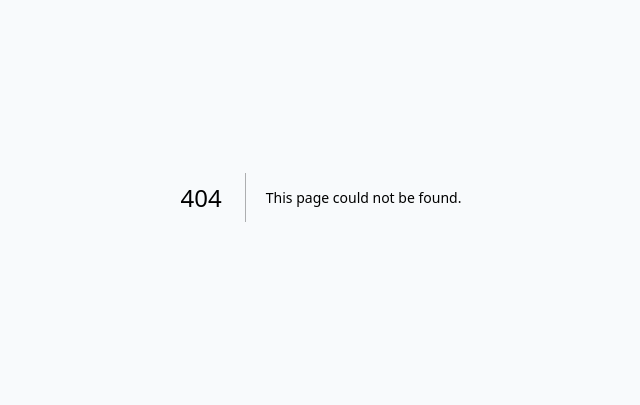
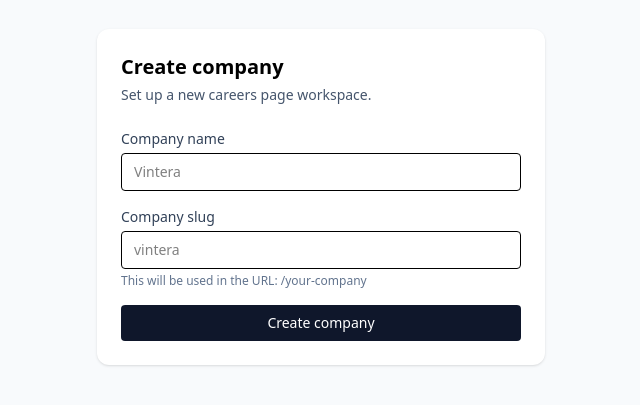
Before and after one commit to Manthan283/career_page_builder, a Next.js app: page /create-company in a window 1280 px wide. Before the commit this address had no page. Shown: the part 203-608 px from the top of the page, without its empty margins (319-959 px from the left). Built offline with nearby package versions, Linux system fonts and the light colour scheme.

Commit message:
Fixing landing page and create-company route

```diff
--- a/src/app/[companyslug]/edit/EditorPageClient.tsx
+++ b/src/app/[companyslug]/edit/EditorPageClient.tsx
@@ -179,6 +179,8 @@ function toEmbedUrl(url?: string): string | null {
     return null;
   }
 }
+
+
 
 export default function EditorPageClient({
   params,
@@ -434,6 +436,11 @@ export default function EditorPageClient({
   const jobs = jobsData?.data ?? [];
   const companyName = companyData?.data?.name ?? slug;
   const previewEmbedUrl = toEmbedUrl(branding.cultureVideoUrl);
+  const previewSectionOrder =
+  newJob.sectionOrder?.length === DEFAULT_SECTION_ORDER.length
+    ? newJob.sectionOrder
+    : DEFAULT_SECTION_ORDER;
+
 
 
   return (
@@ -768,7 +775,7 @@ export default function EditorPageClient({
             (newJob.jobType || "Type")}
         </p>
 
-        {newJob.sectionOrder.map((key) => {
+        {previewSectionOrder.map((key) => {
           switch (key) {
             case "aboutRole":
               return newJob.aboutRole ? (
--- /dev/null
+++ b/src/app/api/company/route.ts
@@ -0,0 +1,45 @@
+import { NextResponse } from "next/server";
+import { prisma } from "@/lib/prisma";
+
+export async function POST(req: Request) {
+  try {
+    const body = await req.json();
+    const { name, slug } = body;
+
+    if (!name || !slug) {
+      return NextResponse.json(
+        { error: "Name and slug are required" },
+        { status: 400 }
+      );
+    }
+
+    const existing = await prisma.company.findUnique({
+      where: { slug },
+    });
+
+    if (existing) {
+      return NextResponse.json(
+        { error: "Company with this slug already exists" },
+        { status: 409 }
+      );
+    }
+
+    const company = await prisma.company.create({
+      data: {
+        name,
+        slug,
+        description: "",
+        branding: {},
+        settings: {},
+      },
+    });
+
+    return NextResponse.json(company, { status: 201 });
+  } catch (err) {
+    console.error("POST /api/company error:", err);
+    return NextResponse.json(
+      { error: "Internal server error" },
+      { status: 500 }
+    );
+  }
+}
--- /dev/null
+++ b/src/app/create-company/page.tsx
@@ -0,0 +1,109 @@
+"use client";
+
+import { useState } from "react";
+import { useRouter } from "next/navigation";
+
+export default function CreateCompanyPage() {
+  const router = useRouter();
+  const [name, setName] = useState("");
+  const [slug, setSlug] = useState("");
+  const [loading, setLoading] = useState(false);
+  const [error, setError] = useState<string | null>(null);
+
+  function slugify(value: string) {
+    return value
+      .toLowerCase()
+      .trim()
+      .replace(/[^a-z0-9]+/g, "-")
+      .replace(/(^-|-$)/g, "");
+  }
+
+  async function handleSubmit(e: React.FormEvent) {
+    e.preventDefault();
+    setError(null);
+    setLoading(true);
+
+    try {
+      const res = await fetch("/api/company", {
+        method: "POST",
+        headers: { "Content-Type": "application/json" },
+        body: JSON.stringify({
+          name,
+          slug: slug || slugify(name),
+        }),
+      });
+
+      if (!res.ok) {
+        const data = await res.json();
+        throw new Error(data.error || "Failed to create company");
+      }
+
+      const company = await res.json();
+
+      // Redirect straight to editor
+      router.push(`/${company.slug}/edit`);
+    } catch (err: any) {
+      setError(err.message);
+      setLoading(false);
+    }
+  }
+
+  return (
+    <div className="min-h-screen bg-slate-50 flex items-center justify-center px-4">
+      <div className="w-full max-w-md rounded-xl bg-white p-6 shadow">
+        <h1 className="text-xl font-semibold">Create company</h1>
+        <p className="mt-1 text-sm text-slate-600">
+          Set up a new careers page workspace.
+        </p>
+
+        <form onSubmit={handleSubmit} className="mt-6 space-y-4">
+          <div>
+            <label className="block text-sm font-medium text-slate-700">
+              Company name
+            </label>
+            <input
+              className="mt-1 w-full rounded border px-3 py-2 text-sm"
+              placeholder="Vintera"
+              value={name}
+              onChange={(e) => {
+                setName(e.target.value);
+                setSlug(slugify(e.target.value));
+              }}
+              required
+            />
+          </div>
+
+          <div>
+            <label className="block text-sm font-medium text-slate-700">
+              Company slug
+            </label>
+            <input
+              className="mt-1 w-full rounded border px-3 py-2 text-sm"
+              placeholder="vintera"
+              value={slug}
+              onChange={(e) => setSlug(slugify(e.target.value))}
+              required
+            />
+            <p className="mt-1 text-xs text-slate-500">
+              This will be used in the URL: /{slug || "your-company"}
+            </p>
+          </div>
+
+          {error && (
+            <div className="rounded border border-red-200 bg-red-50 px-3 py-2 text-sm text-red-700">
+              {error}
+            </div>
+          )}
+
+          <button
+            type="submit"
+            disabled={loading}
+            className="w-full rounded bg-slate-900 py-2 text-sm font-medium text-white hover:bg-slate-800 disabled:opacity-50"
+          >
+            {loading ? "Creating…" : "Create company"}
+          </button>
+        </form>
+      </div>
+    </div>
+  );
+}
--- a/src/app/page.tsx
+++ b/src/app/page.tsx
@@ -1,33 +1,28 @@
 // app/page.tsx
 import Link from "next/link";
+import { prisma } from "@/lib/prisma";
 
-const companies = [
-  {
-    slug: "vintera",
-    name: "Vintera",
-    tag: "AI interview prep platform",
-    description:
-      "Practice interviews, get AI feedback, and help teams hire with confidence.",
-    accent: "bg-indigo-50 border-indigo-100",
+// Ensure fresh data (important for SaaS behavior)
+export const dynamic = "force-dynamic";
+
+export default async function Home() {
+  const companies = await prisma.company.findMany({
+  orderBy: { createdAt: "desc" },
+  select: {
+    id: true,
+    name: true,
+    slug: true,
+    description: true,
   },
-  {
-    slug: "acme-hr",
-    name: "Acme HR",
-    tag: "Modern ATS for growing teams",
-    description:
-      "Streamline hiring, track candidates, and collaborate with your team.",
-    accent: "bg-emerald-50 border-emerald-100",
-  },
-];
+});
 
-export default function Home() {
   return (
     <main className="min-h-screen bg-slate-50">
       <div className="mx-auto max-w-5xl px-4 py-12">
         {/* Hero */}
         <header className="mb-10">
           <span className="inline-flex items-center rounded-full bg-slate-900/5 px-3 py-1 text-xs font-medium text-slate-700">
-            Prototype · Careers Page Builder
+            Careers Platform · Internal Sandbox
           </span>
 
           <h1 className="mt-4 text-3xl font-bold tracking-tight text-slate-900 sm:text-4xl">
@@ -35,73 +30,96 @@ export default function Home() {
           </h1>
 
           <p className="mt-3 max-w-2xl text-sm sm:text-base text-slate-600">
-            This is your internal sandbox for testing the ATS / careers page
-            builder. Use the controls below to open a public careers page or
-            jump into the editor for a seed company.
+            This environment reflects real companies created via the ATS.
+            Use it to open public careers pages or jump into the editor.
           </p>
         </header>
 
         {/* Companies grid */}
         <section>
-          <div className="mb-3 flex items-center justify-between">
+          <div className="mb-6 flex items-center justify-between">
+            <div>
               <h2 className="text-sm font-semibold uppercase tracking-wide text-slate-500">
-              Seed companies
+                Companies
               </h2>
-            <p className="text-xs text-slate-500">
-              Preloaded: <code>vintera</code>, <code>acme-hr</code>
+              <p className="mt-1 text-xs text-slate-500">
+                Manage careers pages and job listings
               </p>
           </div>
 
+          <Link
+            href="/create-company"
+            className="inline-flex items-center gap-1 rounded-md border border-slate-300 bg-white px-3 py-1.5 text-xs font-medium text-slate-700 hover:bg-slate-100"
+          >
+            + Create company
+          </Link>
+        </div>
+
+
+          {companies.length === 0 ? (
+            <div className="rounded-lg border border-dashed bg-white p-8 text-center text-sm text-slate-500">
+              No companies yet. Create one to get started.
+            </div>
+          ) : (
             <div className="grid gap-4 md:grid-cols-2">
               {companies.map((company) => (
                 <article
-                key={company.slug}
-                className={`rounded-lg border ${company.accent} p-4 shadow-sm hover:shadow-md transition-shadow`}
+                  key={company.id}
+                  className="group relative rounded-xl border border-slate-200 bg-white p-6 shadow-sm transition-all hover:-translate-y-[1px] hover:shadow-md"
                 >
-                <div className="flex items-start justify-between gap-2">
+                  {/* Header */}
+                  <div className="flex items-start justify-between gap-4">
                     <div>
-                    <h3 className="text-lg font-semibold text-slate-900">
+                      <h3 className="text-lg font-semibold text-slate-900 group-hover:text-slate-950">
                         {company.name}
                       </h3>
+
                       <p className="mt-1 text-xs font-medium uppercase tracking-wide text-slate-500">
-                      {company.tag}
-                    </p>
-                    <p className="mt-2 text-sm text-slate-600">
-                      {company.description}
+                        {company.slug}
                       </p>
                     </div>
-                  <span className="rounded-full bg-white px-2 py-1 text-[10px] font-medium text-slate-500 border">
-                    {company.slug}
+
+                    <span className="rounded-md border border-slate-200 bg-slate-50 px-2 py-1 text-[11px] font-medium text-slate-600">
+                      Active
                     </span>
                   </div>
 
-                <div className="mt-4 flex flex-wrap gap-2">
+                  {/* Description */}
+                  {company.description && (
+                    <p className="mt-4 line-clamp-3 text-sm text-slate-600">
+                      {company.description}
+                    </p>
+                  )}
+
+                  {/* Divider */}
+                  <div className="my-5 h-px bg-slate-100" />
+
+                  {/* Actions */}
+                  <div className="flex items-center justify-between">
                     <Link
                       href={`/${company.slug}/careers`}
-                    className="inline-flex items-center rounded-md border border-slate-900 bg-slate-900 px-3 py-1.5 text-xs font-medium text-white hover:bg-slate-800"
+                      className="inline-flex items-center gap-2 rounded-md bg-slate-900 px-4 py-2 text-xs font-medium text-white transition-colors hover:bg-slate-800"
                     >
-                    View careers page
+                      View careers
+                      <span aria-hidden>→</span>
                     </Link>
 
-                  {/* For now we only expose editor for vintera, but you can enable both */}
-                  {company.slug === "vintera" && (
                     <Link
                       href={`/${company.slug}/edit`}
-                      className="inline-flex items-center rounded-md border border-slate-300 bg-white px-3 py-1.5 text-xs font-medium text-slate-700 hover:bg-slate-100"
+                      className="inline-flex items-center gap-2 rounded-md bg-slate-100 px-4 py-2 text-xs font-medium text-black transition-colors hover:bg-slate-200"
                     >
                       Open editor
                     </Link>
-                  )}
                   </div>
                 </article>
               ))}
             </div>
+          )}
         </section>
 
-        {/* Footer-ish note */}
+        {/* Footer */}
         <footer className="mt-10 border-t pt-4 text-xs text-slate-500">
-          This environment is for prototyping the ATS careers experience. Data
-          is seeded locally and may be reset.
+          This environment reflects live database state.
         </footer>
       </div>
     </main>
```
Lines whose indentation alone changed are shown as unchanged.
